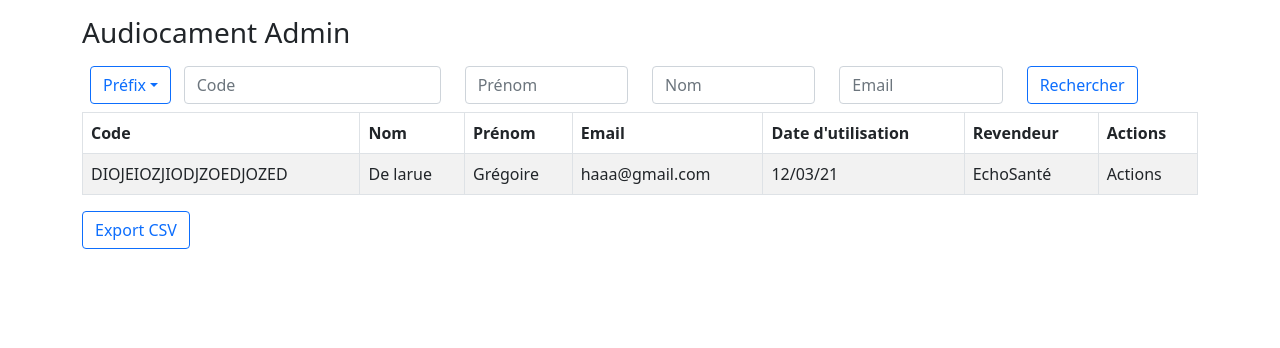
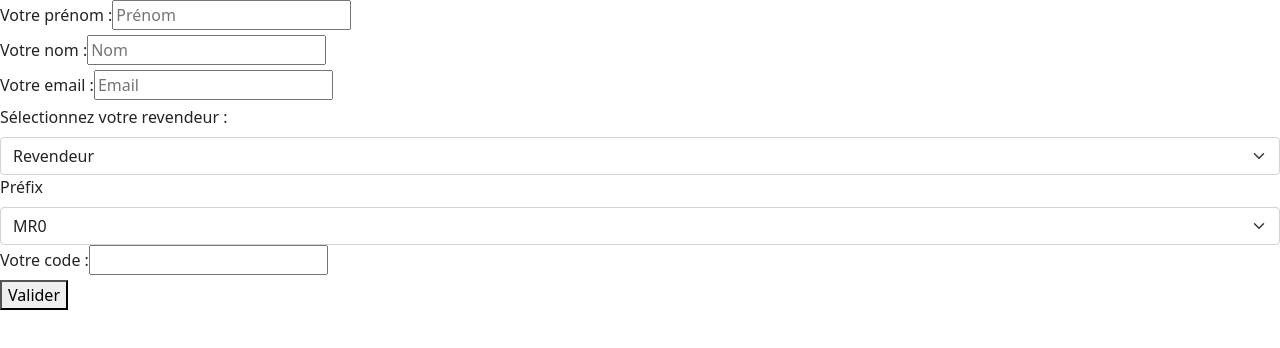
Before and after one commit to Psychomed/AudiocamentForm, a React (Create React App) app: page / in a window 1280 px wide. Shown: the top 348 px of the page. Built offline with nearby package versions, Linux system fonts and the light colour scheme.

Commit message:
Adding Form Code

```diff
--- a/package.json
+++ b/package.json
@@ -10,6 +10,7 @@
     "react": "^17.0.2",
     "react-bootstrap": "^1.5.2",
     "react-dom": "^17.0.2",
+    "react-input-mask": "^2.0.4",
     "react-scripts": "4.0.3",
     "web-vitals": "^1.0.1"
   },
--- a/src/App.js
+++ b/src/App.js
@@ -1,12 +1,12 @@
 import React from 'react'
-import AdminDashboard from "./components/AdminDashboard";
 import "bootstrap/dist/css/bootstrap.min.css";
+import FormCode from './components/FormCode';
 
 function App() {
   return (
     <div className="App">
       <header className="App-header">
-        <AdminDashboard />
+        <FormCode />
       </header>
     </div>
   );
--- /dev/null
+++ b/src/components/FormCode.js
@@ -0,0 +1,112 @@
+import React from 'react';
+import validate from '../validateInfo';
+import useForm from '../useForm';
+import InputMask from 'react-input-mask'
+
+
+const prefixes = [
+    'MR0',
+    'MR12'
+]
+
+const resellers = [
+    {
+        name: 'Zenlatitude',
+        value: 'zenlatitude'
+    },
+    {
+        name: 'Psiostore',
+        value: 'psiostore'
+    },
+    {
+        name: 'EchoSanté',
+        value: 'echosante'
+    },
+    {
+        name: 'En pharmacie',
+        value: 'pharmacy'
+    },
+    {
+        name: 'Autre',
+        value: 'other'
+    }
+]
+
+
+const FormCode = ({ submitForm }) => {
+
+    const { handleChange, handleSubmit, values, errors } = useForm(
+        submitForm,
+        validate
+    );
+
+    return (
+        <form onSubmit={handleSubmit} className='form' noValidate>
+            <div className='form-inputs'>
+                <label className='form-label'>Votre prénom :</label>
+                <input
+                    className='form-input'
+                    type='text'
+                    name='firstname'
+                    placeholder='Prénom'
+                    value={values.firstname}
+                    onChange={handleChange}
+                />
+                {errors.firstname && <p>{errors.firstname}</p>}
+            </div>
+            <div className='form-inputs'>
+                <label className='form-label'>Votre nom :</label>
+                <input
+                    className='form-input'
+                    type='text'
+                    name='name'
+                    placeholder='Nom'
+                    value={values.name}
+                    onChange={handleChange}
+                />
+                {errors.name && <p>{errors.name}</p>}
+            </div>
+            <div className='form-inputs'>
+                <label className='form-label'>Votre email :</label>
+                <input
+                    className='form-input'
+                    type='email'
+                    name='email'
+                    placeholder='Email'
+                    value={values.email}
+                    onChange={handleChange}
+                />
+                {errors.email && <p>{errors.email}</p>}
+            </div>
+            <div className='form-inputs'>
+                <label className='form-label'>Sélectionnez votre revendeur :</label>
+                <select className="form-select" name="resellers" id="resellers" placeholder='Revendeur' onChange={handleChange} required>
+                    <option value="" defaultValue hidden>Revendeur</option>
+                    <option value="zenlatitude">Zenlatitudes</option>
+                    <option value="psiostore">Psiostore</option>
+                    <option value="eco_sante">EchoSanté</option>
+                    <option value="parrot">En pharmacie</option>
+                    <option value="spider">Autres</option>
+                </select>
+                {errors.reseller && <p>{errors.reseller}</p>}
+            </div>
+            <div className='form-inputs'>
+                <label className='form-label'>Préfix</label>
+                <select className="form-select" name="prefix" id="prefix" placeholder='Préfix' onChange={handleChange}>
+                    <option value="MR0">MR0</option>
+                    <option value="MR12">MR12</option>
+                </select>
+            </div>
+            <div className='form-inputs'>
+                <label className='form-label'>Votre code :</label>
+                <InputMask className='form-input' mask="***** - ***** - *****" maskChar=" " name='code' onChange={handleChange} />
+                {errors.code && <p>{errors.code}</p>}
+            </div>
+            <button className='form-input-btn' type='submit'>
+                Valider
+        </button>
+        </form>
+    );
+};
+
+export default FormCode;
--- /dev/null
+++ b/src/useForm.js
@@ -0,0 +1,50 @@
+import { useState, useEffect } from 'react';
+
+const useForm = (callback, validate) => {
+  const [values, setValues] = useState({
+    firstname: '',
+    name: '',
+    code: '',
+    email: '',
+    reseller: ''
+  });
+  const [errors, setErrors] = useState({});
+  const [isSubmitting, setIsSubmitting] = useState(false);
+
+  const handleChange = e => {
+    const { name, value } = e.target;
+    setValues({
+      ...values,
+      [name]: value
+    });
+  };
+
+  const handleChangeCode = e => {
+    const { name, value } = e.target
+
+    setValues({
+      ...values,
+      [name]: value
+    });
+  }
+
+  const handleSubmit = e => {
+    e.preventDefault();
+
+    setErrors(validate(values));
+    setIsSubmitting(true);
+  };
+
+  useEffect(
+    () => {
+      if (Object.keys(errors).length === 0 && isSubmitting) {
+        callback();
+      }
+    },
+    [errors]
+  );
+
+  return { handleChangeCode, handleChange, handleSubmit, values, errors };
+};
+
+export default useForm;
--- /dev/null
+++ b/src/validateInfo.js
@@ -0,0 +1,31 @@
+export default function validateInfo(values) {
+  let errors = {};
+
+  if (!values.firstname.trim()) {
+    errors.firstname = 'Le prénom est requis ';
+  }
+
+  if (!values.name.trim()) {
+    errors.name = 'Le nom est requis';
+  }
+
+  if (!values.email) {
+    errors.email = 'L\'email est requis';
+  } else if (!/\S+@\S+\.\S+/.test(values.email)) {
+    errors.email = 'L\'adresse mail est invalide';
+  }
+
+  let lengthCode = values.code.replace(/\s+/g, "").replace(/-/g, '').length
+
+  if (lengthCode === 0) {
+    errors.code = 'Le code est requis';
+  } else if (lengthCode < 19) {
+    errors.code = 'Votre code n\'est pas complet'
+  }
+
+  if (!values.resellers) {
+    errors.reseller = 'Le revendeur est requis';
+  }
+
+  return errors;
+}
```
Also changed, not shown: 1 other file (tests, documents, lock files or other folders).
